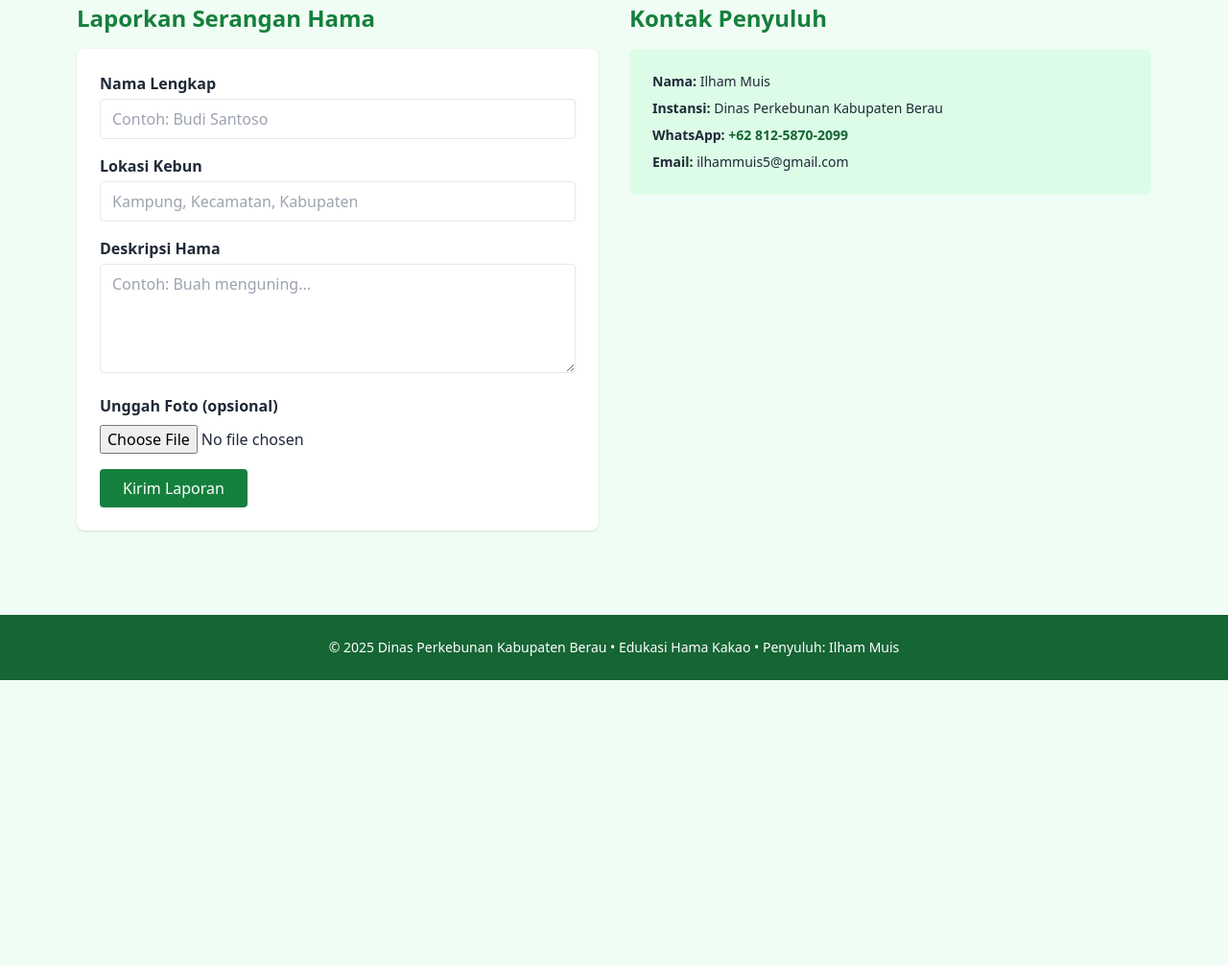
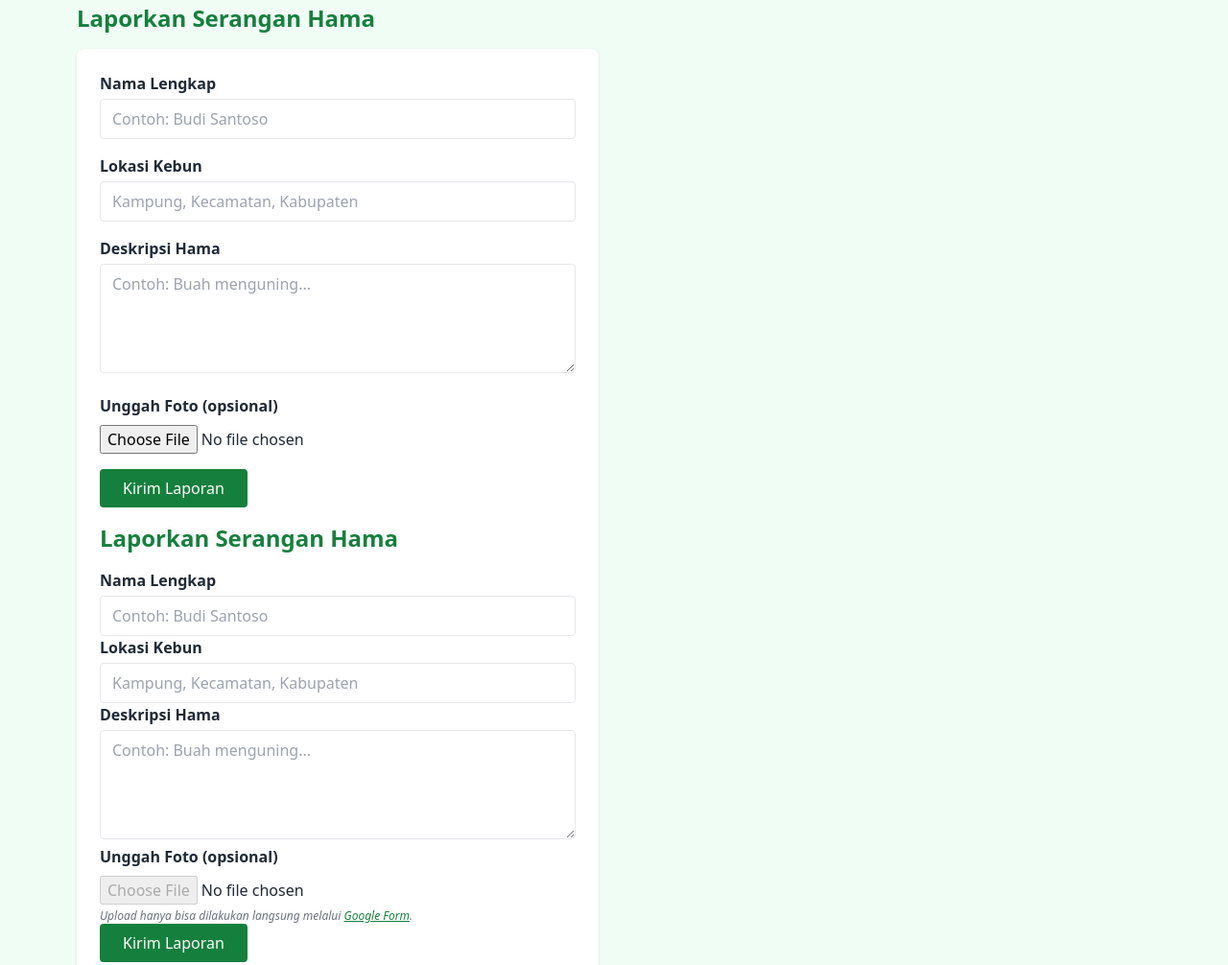
Before and after one commit to Ilhamppl/PELAPORAN-SERANGAN-HAMA-KAKAO, a plain HTML site: page index (1).html in a window 1280 px wide. Shown: the part 937-1943 px from the top of the page at 96% size. Before the commit the page ends 1646 px from the top, so only its background shows below. Drawn offline with nearby package versions, Linux system fonts and the light colour scheme.

Commit message:
Update index (1).html

```diff
--- a/index (1).html
+++ b/index (1).html
@@ -94,19 +94,31 @@
         <div><label class="block font-semibold">Unggah Foto (opsional)</label>
         <input type="file" class="mt-2" /></div>
         <button type="submit" class="bg-green-700 text-white px-6 py-2 rounded hover:bg-green-800">Kirim Laporan</button>
-      </form>
-    </section>
+      <!-- Laporan Hama -->
+<section id="laporan" data-aos="fade-up">
+  <h2 class="text-2xl font-semibold text-green-700 mb-4">Laporkan Serangan Hama</h2>
+  <form action="https://docs.google.com/forms/u/0/d/e/1FAIpQLSdPwNSfdPEzczjKflQLoF_4fOTqk8lPuTYdXJ5m3jC6TXkQeQ/formResponse" method="POST" target="_blank" class="bg-white rounded-lg shadow p-6 space-y-4">
+    <div>
+      <label class="block font-semibold">Nama Lengkap</label>
+      <input type="text" name="entry.1111111111" class="w-full border rounded px-3 py-2 mt-1" placeholder="Contoh: Budi Santoso" required>
+    </div>
+    <div>
+      <label class="block font-semibold">Lokasi Kebun</label>
+      <input type="text" name="entry.2222222222" class="w-full border rounded px-3 py-2 mt-1" placeholder="Kampung, Kecamatan, Kabupaten" required>
+    </div>
+    <div>
+      <label class="block font-semibold">Deskripsi Hama</label>
+      <textarea name="entry.3333333333" class="w-full border rounded px-3 py-2 mt-1" rows="4" placeholder="Contoh: Buah menguning..." required></textarea>
+    </div>
+    <div>
+      <label class="block font-semibold">Unggah Foto (opsional)</label>
+      <input type="file" class="mt-2" disabled title="Silakan unggah foto langsung melalui Google Form.">
+      <p class="text-xs text-gray-500 italic mt-1">Upload hanya bisa dilakukan langsung melalui <a href="https://docs.google.com/forms/d/e/1FAIpQLSdPwNSfdPEzczjKflQLoF_4fOTqk8lPuTYdXJ5m3jC6TXkQeQ/viewform" target="_blank" class="text-green-700 underline">Google Form</a>.</p>
+    </div>
+    <button type="submit" class="bg-green-700 text-white px-6 py-2 rounded hover:bg-green-800">Kirim Laporan</button>
+  </form>
+</section>
 
-    <!-- Kontak -->
-    <section id="kontak" data-aos="fade-up">
-      <h2 class="text-2xl font-semibold text-green-700 mb-4">Kontak Penyuluh</h2>
-      <div class="bg-green-100 p-6 rounded-lg space-y-2 text-sm">
-        <p><strong>Nama:</strong> Ilham Muis</p>
-        <p><strong>Instansi:</strong> Dinas Perkebunan Kabupaten Berau</p>
-        <p><strong>WhatsApp:</strong> <a href="https://wa.me/6281258702099" target="_blank" class="text-green-800 font-semibold hover:underline">+62 812-5870-2099</a></p>
-        <p><strong>Email:</strong> ilhammuis5@gmail.com</p>
-      </div>
-    </section>
 
   </main>
 
```
